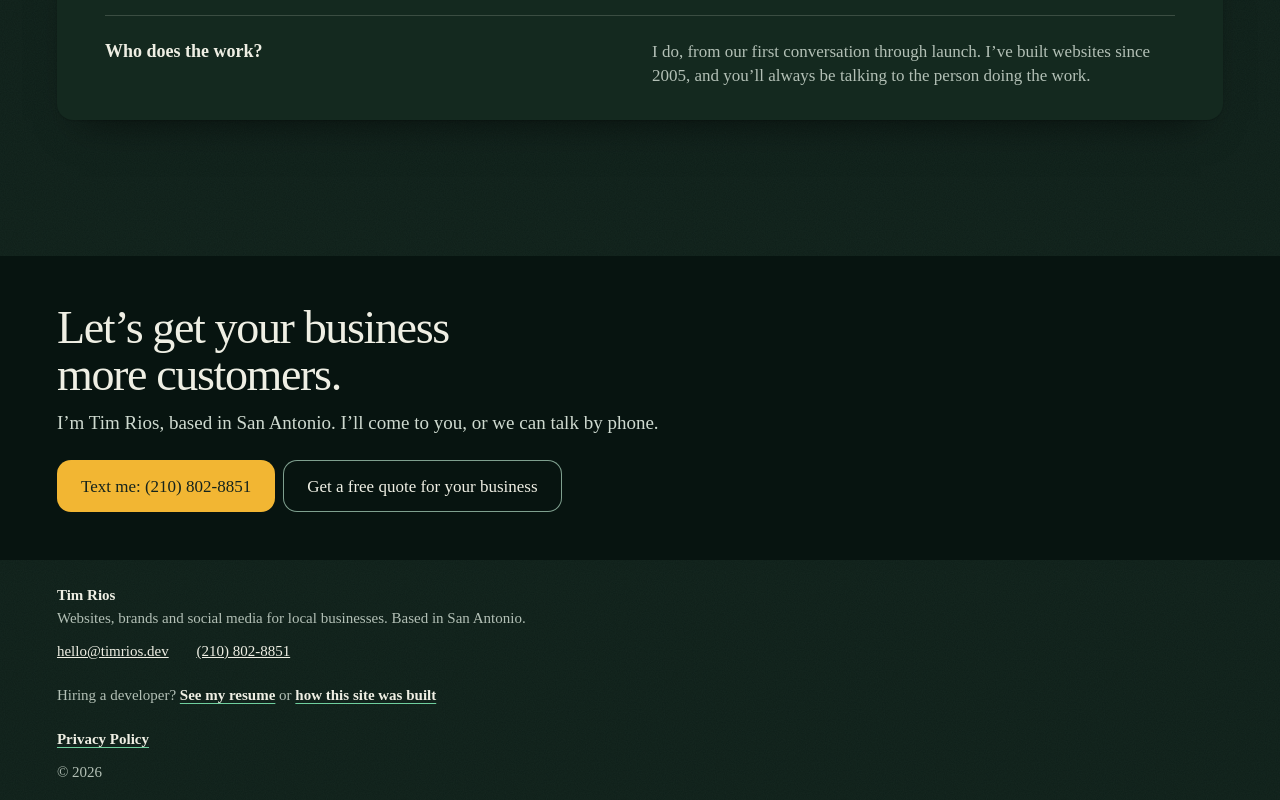
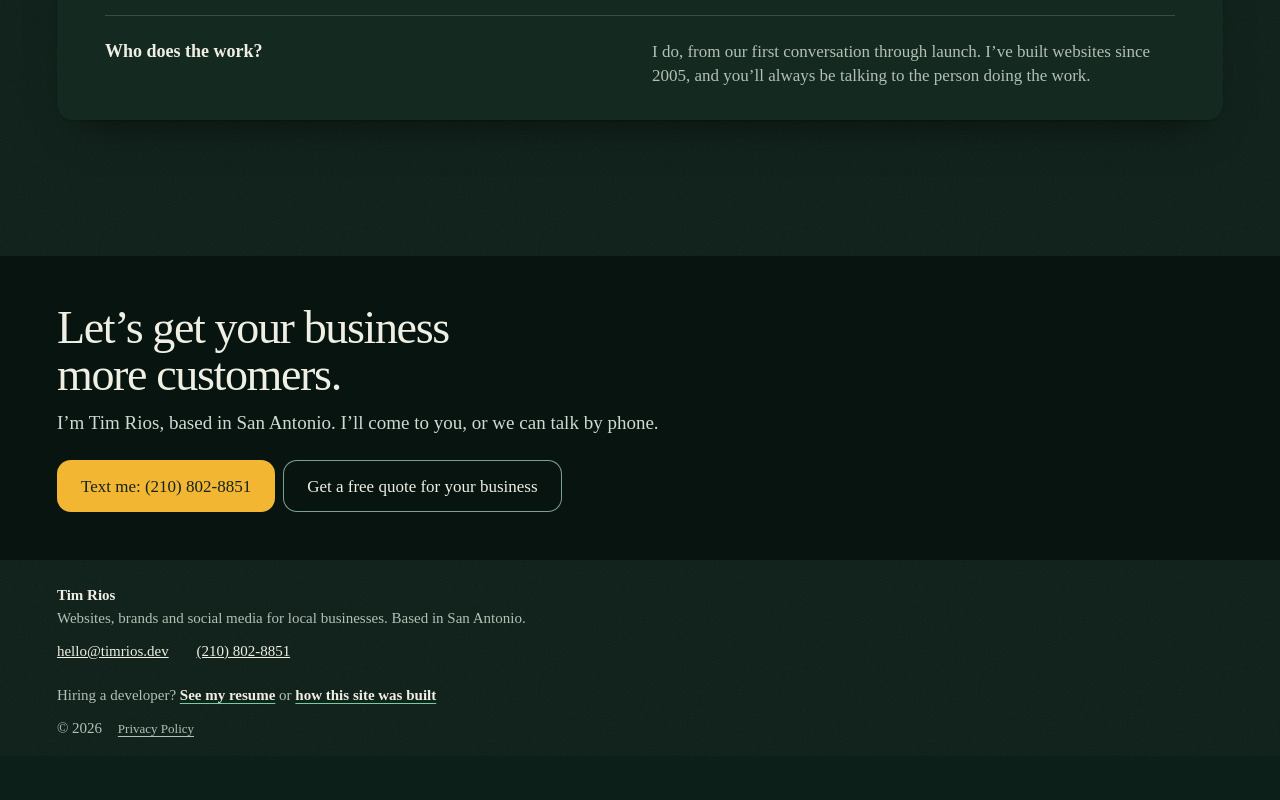
Before and after one commit to timrios/portfolio, an Astro site: page / in a window 1280 px wide. Shown: the part 5535-6335 px from the top of the page. After the commit the page ends 6291 px from the top, so only its background shows below. Built offline with nearby package versions, Linux system fonts and the light colour scheme; Astro itself is replaced by a stand-in of ours.

Commit message:
Footer: privacy link on the copyright line, smaller and muted
Co-Authored-By: Claude Sonnet 5.5 <noreply@anthropic.com>

```diff
--- a/src/components/Footer.astro
+++ b/src/components/Footer.astro
@@ -21,12 +21,12 @@ import { site } from "../data/site";
       {site.footer.buildNotes}
     </a>
   </p>
-  <p>
-    <a class="link" href="/privacy-policy/">
+  <p class="legal">
+    © {new Date().getFullYear()}{" "}
+    <a class="tap" href="/privacy-policy/">
       {site.footer.privacy}
     </a>
   </p>
-  <p>© {new Date().getFullYear()}</p>
 </footer>
 
 <style>
@@ -47,6 +47,20 @@ import { site } from "../data/site";
     color: var(--text);
   }
 
+  /* Rarely visited, so quieter than the links above: smaller, regular weight, muted */
+  .legal a {
+    min-height: 0;
+    margin-left: var(--space-3);
+    color: var(--text-muted);
+    font-size: var(--text-mono);
+    text-decoration: underline;
+    text-underline-offset: 0.22em;
+  }
+
+  .legal a:hover {
+    color: var(--text);
+  }
+
   .contact a {
     margin-right: var(--space-5);
   }
```
Also changed, not shown: DESIGN.md (+1 -1 lines).
